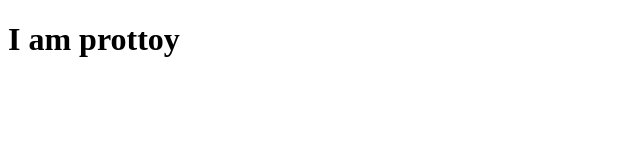
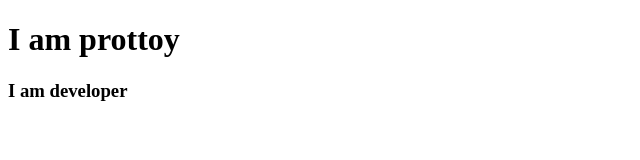
Before and after one commit to Prottoy-Das/my-sixth-website, a plain HTML site: page index.html in a window 1280 px wide. Shown: the whole page, without its empty margins (0-640 px from the left). Drawn offline with Linux system fonts and the light colour scheme.

Commit message:
added division

```diff
--- a/index.html
+++ b/index.html
@@ -7,5 +7,8 @@
 </head>
 <body>
     <h1>I am prottoy</h1>
+    <div>
+        <h3>I am developer</h3>
+    </div>
 </body>
 </html>
```
